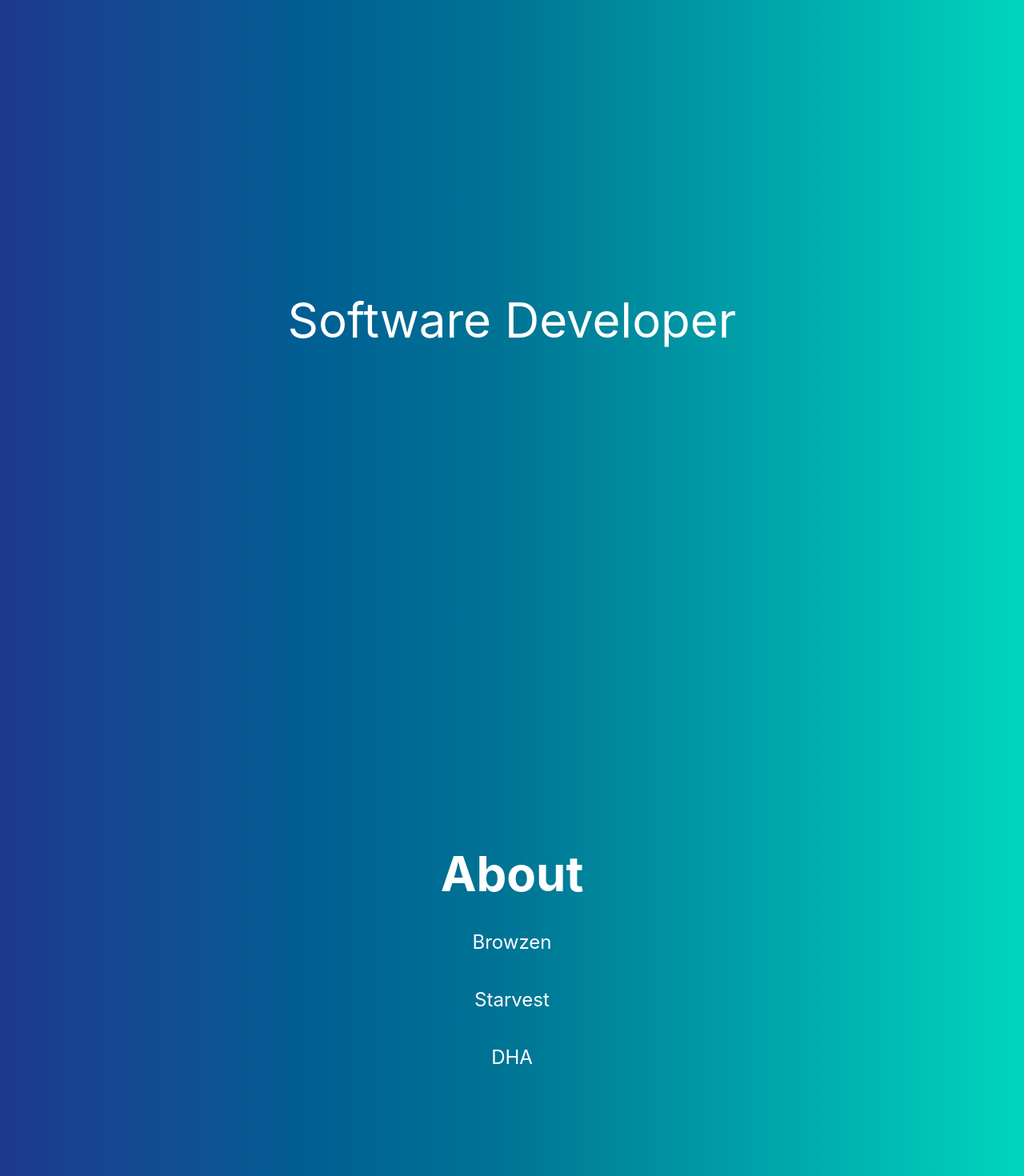
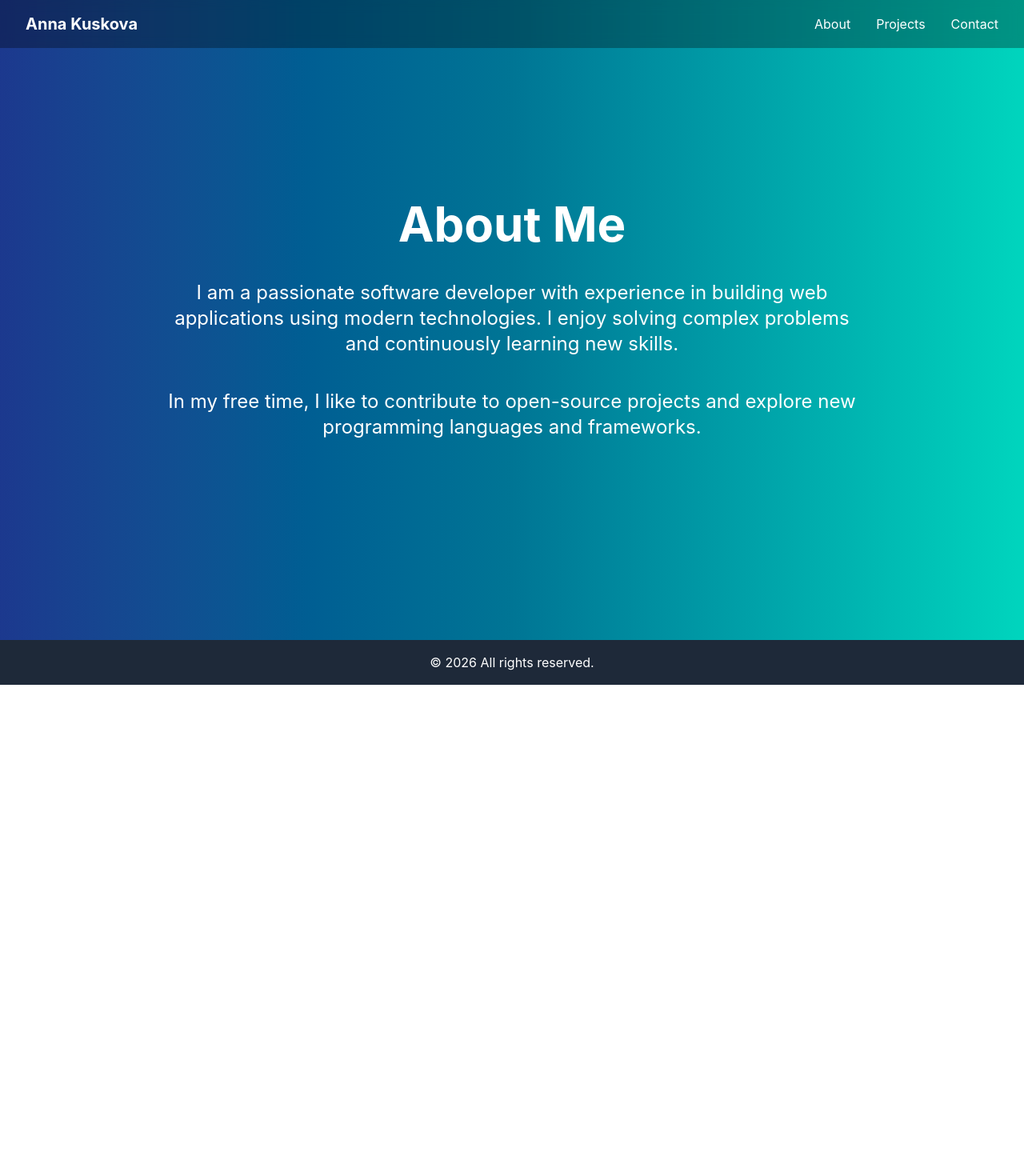
Before and after one commit to akuskova/Portfolio, a React (Vite) app in the folder frontend/: page / in a window 1280 px wide. Shown: the top 1470 px of the page at 80% size. After the commit the page ends 856 px from the top, so only its background shows below. Built offline with nearby package versions, Linux system fonts and the light colour scheme.

Commit message:
Added separate pages with routing to the navigation bar

```diff
--- a/frontend/src/App.tsx
+++ b/frontend/src/App.tsx
@@ -1,36 +1,29 @@
-import { FaLinkedin, FaGithub, FaEnvelope } from "react-icons/fa"
+
 import Footer from "./components/Footer"
+import Navbar from "./components/Navbar"
+import AboutMe from "./pages/AboutMe"
+import Contact from "./pages/Contact"
+import Projects from "./pages/Projects"
 
 function App() {
+  let component
+  switch(window.location.pathname) {
+    case "/about":
+      component = <AboutMe />
+      break
+    case "/projects":
+      component = <Projects />
+      break
+    case "/contact":
+      component = <Contact />
+      break
+    default:
+      component = <AboutMe />
+  }
   return (
       <>
-      <div className="min-h-screen w-full relative bg-linear-to-r from-blue-900 via-cyan-700 to-teal-400 flex items-center justify-center text-center flex-col gap-10 text-white p-52">
-        <p className="text-6xl">Software Developer</p>
-      </div>
-
-      <div className="min-h-screen w-full relative bg-linear-to-r from-blue-900 via-cyan-700 to-teal-400 flex items-center justify-center text-center flex-col gap-10 text-white p-52">
-        <h1 className="text-6xl font-bold">About</h1>
-        <p className="text-2xl">Browzen </p>
-        <p className="text-2xl">Starvest </p>
-        <p className="text-2xl">DHA</p>
-      </div>
-
-
-      <div className="min-h-screen w-full relative bg-linear-to-r from-blue-900 via-cyan-700 to-teal-400 flex items-center justify-center text-center flex-col gap-10 text-white p-52">
-        <div className="flex flex-row gap-6">
-          <a href="mailto:anna.kuskova@email.com" className="flex items-center justify-center w-14 h-14 rounded-full bg-white text-black text-2xl hover:scale-110 hover:bg-purple-100 transition">
-            <FaEnvelope />
-          </a>
-
-          <a href="https://linkedin.com/in/akuskova" target="_blank" rel="noopener noreferrer" className="flex items-center justify-center w-14 h-14 rounded-full bg-white text-black text-2xl hover:scale-110 hover:bg-purple-100 transition">
-            <FaLinkedin />
-          </a>
-
-          <a href="https://github.com/akuskova" target="_blank" rel="noopener noreferrer" className="flex items-center justify-center w-14 h-14 rounded-full bg-white text-black text-2xl hover:scale-110 hover:bg-purple-100 transition">
-            <FaGithub />
-          </a>
-        </div>
-      </div>
+      <Navbar />
+      {component}
       <Footer />
       </>
     )
--- a/frontend/src/Navbar.tsx
+++ /dev/null
@@ -1,11 +0,0 @@
-export default function Navbar() {
-  return (
-    <nav>
-      <ul>
-        <li><a href="#home">Anna Kuskova</a></li>
-        <li><a href="#about">About</a></li>
-        <li><a href="#contact">Contact</a></li>
-      </ul>
-    </nav>
-  )
-}
--- /dev/null
+++ b/frontend/src/components/Navbar.tsx
@@ -0,0 +1,13 @@
+export default function Navbar() {
+  return (
+    <nav className="fixed top-0 w-full flex items-center justify-between px-8 py-4 bg-black/30 backdrop-blur text-white z-50">
+      <span className="font-bold text-xl">Anna Kuskova</span>
+
+      <div className="flex gap-8">
+        <a href="about" className="hover:underline">About</a>
+        <a href="projects" className="hover:underline">Projects</a>
+        <a href="contact" className="hover:underline">Contact</a>
+      </div>
+    </nav>
+  )
+}
--- /dev/null
+++ b/frontend/src/pages/AboutMe.tsx
@@ -0,0 +1,9 @@
+export default function AboutMe() {
+    return (
+        <div className="min-h-screen w-full relative bg-linear-to-r from-blue-900 via-cyan-700 to-teal-400 flex items-center justify-center text-center flex-col gap-10 text-white p-52">
+            <h1 className="text-6xl font-bold">About Me</h1>
+            <p className="text-2xl">I am a passionate software developer with experience in building web applications using modern technologies. I enjoy solving complex problems and continuously learning new skills.</p>
+            <p className="text-2xl">In my free time, I like to contribute to open-source projects and explore new programming languages and frameworks.</p>
+        </div>
+    )
+}
--- /dev/null
+++ b/frontend/src/pages/Contact.tsx
@@ -0,0 +1,21 @@
+import { FaLinkedin, FaGithub, FaEnvelope } from "react-icons/fa"
+
+export default function Contact() {
+    return (
+        <div className="min-h-screen w-full relative bg-linear-to-r from-blue-900 via-cyan-700 to-teal-400 flex items-center justify-center text-center flex-col gap-10 text-white p-52">
+            <div className="flex flex-row gap-6">
+                <a href="mailto:anna.kuskova@email.com" className="flex items-center justify-center w-14 h-14 rounded-full bg-white text-black text-2xl hover:scale-110 hover:bg-purple-100 transition">
+                <FaEnvelope />
+                </a>
+
+                <a href="https://linkedin.com/in/akuskova" target="_blank" rel="noopener noreferrer" className="flex items-center justify-center w-14 h-14 rounded-full bg-white text-black text-2xl hover:scale-110 hover:bg-purple-100 transition">
+                <FaLinkedin />
+                </a>
+
+                <a href="https://github.com/akuskova" target="_blank" rel="noopener noreferrer" className="flex items-center justify-center w-14 h-14 rounded-full bg-white text-black text-2xl hover:scale-110 hover:bg-purple-100 transition">
+                <FaGithub />
+                </a>
+            </div>
+        </div>
+    )
+}
--- /dev/null
+++ b/frontend/src/pages/Projects.tsx
@@ -0,0 +1,10 @@
+export default function Projects(){
+    return(
+        <div className="min-h-screen w-full relative bg-linear-to-r from-blue-900 via-cyan-700 to-teal-400 flex items-center justify-center text-center flex-col gap-10 text-white p-52">
+            <h1 className="text-6xl font-bold">Projects</h1>
+            <p className="text-2xl">Browzen </p>
+            <p className="text-2xl">Starvest </p>
+            <p className="text-2xl">DHA</p>
+        </div>
+    )
+}
```
Also changed, not shown: frontend/src/Button.tsx (deleted).
